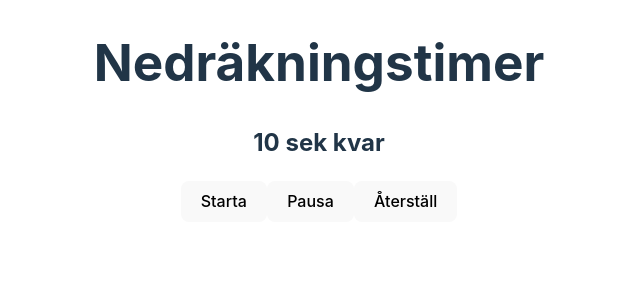
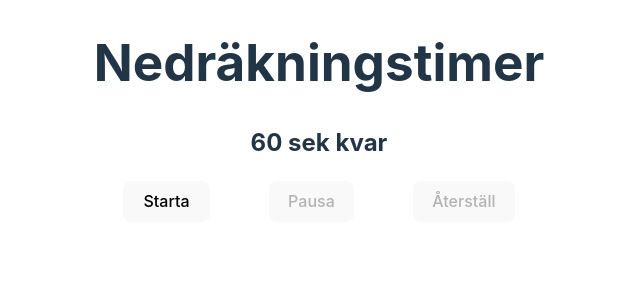
Before and after one commit to MikhailovaTatiana/countdown-timer-react, a React (Vite) app: page / in a window 1280 px wide. Shown: the top 300 px of the page, without its empty margins (321-961 px from the left). Built offline with nearby package versions, Linux system fonts and the light colour scheme; the HTML template or start-up script is replaced by a standard one.

Commit message:
disabled buttons' style

```diff
--- a/src/App.css
+++ b/src/App.css
@@ -2,3 +2,13 @@
   margin: 0 auto;
   text-align: center;
 }
+
+.btns-container {
+    display: flex;
+    justify-content: space-around;
+}
+
+button:disabled {
+    border: none;
+    cursor: no-drop;
+}
--- a/src/CountdownTimer.tsx
+++ b/src/CountdownTimer.tsx
@@ -1,7 +1,7 @@
 import { useState, useEffect, useRef } from "react";
 
 function CountdownTimer() {
-    const [timeLeft, setTimeLeft] = useState<number>(10);
+    const [timeLeft, setTimeLeft] = useState<number>(60);
     const [isActive, setIsActive] = useState<boolean>(false);
     const timerRef = useRef<number>(0);
 
@@ -20,9 +20,11 @@ function CountdownTimer() {
         <div>
             <h1>Nedräkningstimer</h1>
             <h2>{timeLeft} sek kvar</h2>
-            <button onClick={() => setIsActive(true)}>Starta</button>
-            <button onClick={() => setIsActive(false)}>Pausa</button>
-            <button onClick={() => setTimeLeft(10)}>Återställ</button>
+            <section className="btns-container">
+                <button disabled={timeLeft === 0 || isActive} onClick={() => setIsActive(true)}>Starta</button>
+                <button disabled={timeLeft === 0 || !isActive} onClick={() => setIsActive(false)}>Pausa</button>
+                <button disabled={timeLeft === 60} onClick={() => setTimeLeft(60)}>Återställ</button>
+            </section>
         </div>
     );
 }
```
